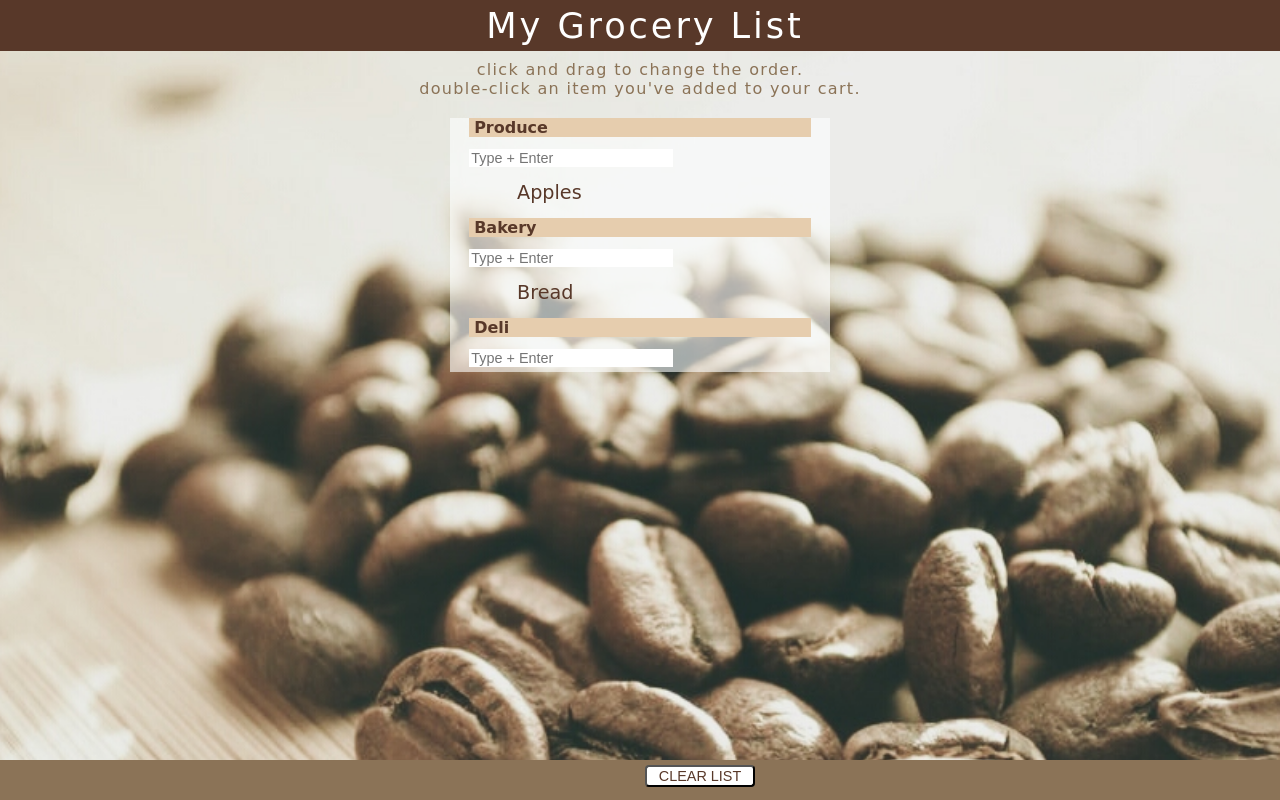
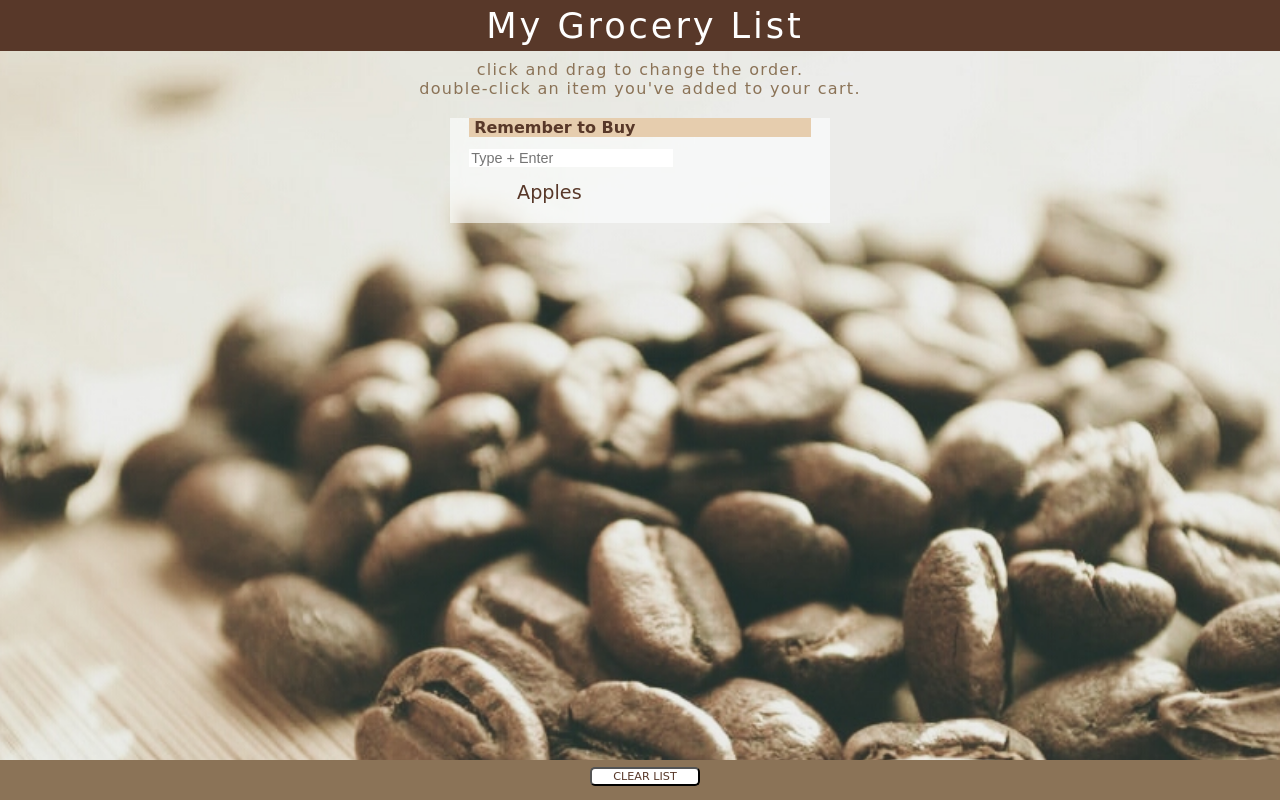
Before and after one commit to Naromish/shopping-list-app, a plain HTML site: page index.html in a window 1280 px wide. Drawn offline with nearby package versions, Linux system fonts and the light colour scheme; a web font is replaced by a local one.

Commit message:
final single category

```diff
--- a/css/shop_list.css
+++ b/css/shop_list.css
@@ -125,18 +125,18 @@ footer {
 
 .clear {
      margin-bottom: 0px;
-
+     display: inline;
+    text-align: center;
 }
 .gone {
-    text-align: center;
-     font-size: .9em;
-     border-radius: 4px;
+     font-size: .7em;
+     border-radius: 5px;
      background-color: white;
      color: rgb(88, 56, 41);
-     margin-left: 50%;
-     margin-right: 50%;
+     margin: 0;
     width: 110px;
     position: relative;
+    font-family: 'Walter Turncoat', cursive;
 
 }
 /*clear list button doesn't have font applied and is off center.
--- a/index.html
+++ b/index.html
@@ -20,13 +20,14 @@
         change the order. <br>double-click an item you've added to your cart.</p>
     <div class="container">
         <div class="list">
-            <h1>Produce</h1>
+            <h1>Remember to Buy</h1>
             <input class="add-item" type="text" name="list-item[1]" placeholder="Type + Enter" />
             <ul class="add">
                 <li class="items"><span>Apples</span>
                 <img class="delete" src='images/circle_x.png'/></li>
             </ul>
 
+<!--
 
             <h1>Bakery</h1>
             <input class="add-item" type="text" name="list-item[2]" placeholder="Type + Enter" />
@@ -34,11 +35,9 @@
                 <li class="items"><span>Bread</span></li>
             </ul>
 
-
             <h1>Deli</h1>
             <input class="add-item" type="text" name="list-item[3]" placeholder="Type + Enter" />
 
-<!--
 
 
             <h1>Meat/Seafood</h1>
--- a/js/shop_list.js
+++ b/js/shop_list.js
@@ -11,10 +11,8 @@ $(document).ready(function() {
     $('.add').sortable({ axis: "y" });
 
 
-    //figure out how to clear list and style the button with bootstrap
-
-    $('.add').on ('click', '.gone', function() {
-            $(this).parent().remove();
+    $('.gone').click (function() {
+            $('.items').remove();
     });
 
 });
@@ -23,7 +21,7 @@ $(document).ready(function() {
 $(document).keydown(function(e) {
     if (e.keyCode == 13) {
          var text = $(".add-item").val();
-        $(".add").append("<li>" + text + "<img class='delete' src='images/circle_x.png'></li>");
+        $(".add").append("<li class='items'>" + text + "<img class='delete' src='images/circle_x.png'></li>");
        $(".add-item").val('');
     }
 
```
